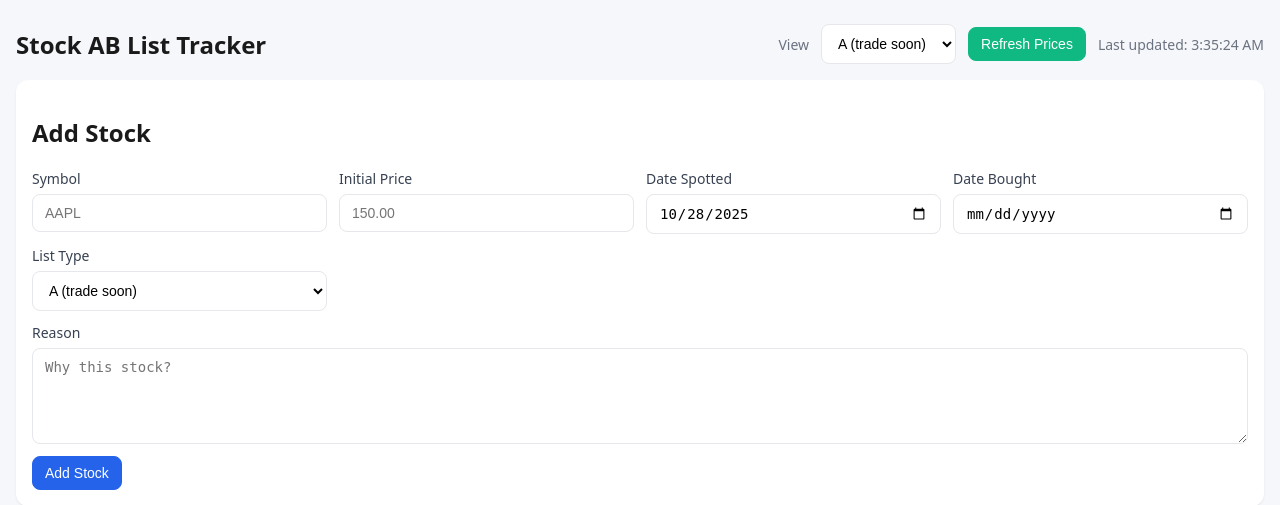
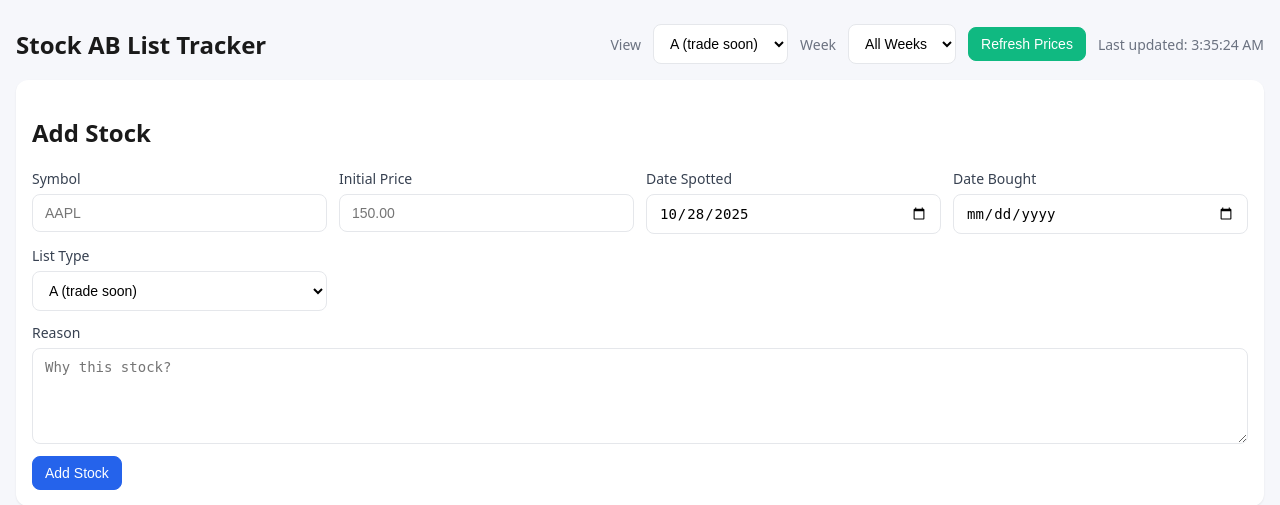
Before and after one commit to Guanghan-Li/ABList, a Flask app: page / in a window 1280 px wide. Shown: the top 505 px of the page. Run offline with Flask 3, Linux system fonts and the light colour scheme; data that the repository does not hold is empty.

Commit message:
updated refresh

```diff
--- a/app.py
+++ b/app.py
@@ -3,8 +3,8 @@ from __future__ import annotations
 import json
 import os
 import threading
-import time
 import uuid
+from datetime import datetime, timedelta, date
 from typing import Dict, List, Optional
 
 from flask import Flask, jsonify, render_template, request
@@ -30,23 +30,81 @@ def _ensure_file():
 
 def _read_stocks() -> List[Dict]:
     _ensure_file()
+    stocks: List[Dict] = []
     with _file_lock:
         try:
             with open(STOCKS_FILE, "r", encoding="utf-8") as f:
                 data = json.load(f)
                 if isinstance(data, list):
-                    return data
-                return []
+                    stocks = data
         except FileNotFoundError:
-            return []
+            stocks = []
         except json.JSONDecodeError:
-            return []
+            stocks = []
+
+    migrated = False
+    today = datetime.utcnow().date()
+    for stock in stocks:
+        if not isinstance(stock, dict):
+            continue
+        has_date_added = bool(stock.get("date_added"))
+        has_week_end = bool(stock.get("week_end"))
+        has_week_label = bool(stock.get("week_label"))
+        if has_date_added and has_week_end and has_week_label:
+            continue
+        source_date_str = stock.get("date_spotted") or None
+        base_date = _parse_date(source_date_str) if source_date_str else today
+        week_info = _calculate_week_info(base_date)
+        if not has_date_added:
+            stock["date_added"] = base_date.isoformat()
+        if not has_week_end:
+            stock["week_end"] = week_info["week_end"]
+        if not has_week_label:
+            stock["week_label"] = week_info["week_label"]
+        migrated = True
+
+    if migrated:
+        _write_stocks(stocks)
+
+    return stocks
 
 
 def _write_stocks(stocks: List[Dict]) -> None:
     with _file_lock:
         with open(STOCKS_FILE, "w", encoding="utf-8") as f:
             json.dump(stocks, f, indent=2)
+
+
+def _parse_date(date_str: Optional[str]) -> date:
+    if not date_str:
+        return datetime.utcnow().date()
+    try:
+        return datetime.strptime(date_str, "%Y-%m-%d").date()
+    except ValueError:
+        return datetime.utcnow().date()
+
+
+def _get_week_end(date_obj: date) -> date:
+    monday = date_obj - timedelta(days=date_obj.weekday())
+    return monday + timedelta(days=6)
+
+
+def _format_week_label(sunday_date: date) -> str:
+    return f"Week of {sunday_date.strftime('%m/%d/%y')}"
+
+
+def _calculate_week_info(date_str: Optional[object] = None) -> Dict[str, str]:
+    if isinstance(date_str, datetime):
+        base_date = date_str.date()
+    elif isinstance(date_str, date):
+        base_date = date_str
+    else:
+        base_date = _parse_date(date_str if isinstance(date_str, str) else None)
+    week_end_date = _get_week_end(base_date)
+    return {
+        "week_end": week_end_date.isoformat(),
+        "week_label": _format_week_label(week_end_date),
+    }
 
 
 @app.route("/")
@@ -57,6 +115,9 @@ def index():
 @app.route("/api/stocks", methods=["GET"])
 def get_stocks():
     stocks = _read_stocks()
+    week_filter = (request.args.get("week") or "").strip()
+    if week_filter:
+        stocks = [s for s in stocks if (s.get("week_end") or "").strip() == week_filter]
     grouped = {lt: [] for lt in VALID_LIST_TYPES}
     for s in stocks:
         lt = (s.get("list_type") or "").strip().upper()
@@ -64,6 +125,26 @@ def get_stocks():
             lt = "B"
         grouped[lt].append(s)
     return jsonify(grouped)
+
+
+@app.route("/api/weeks", methods=["GET"])
+def get_weeks():
+    stocks = _read_stocks()
+    weeks: Dict[str, str] = {}
+    for stock in stocks:
+        if not isinstance(stock, dict):
+            continue
+        week_end = (stock.get("week_end") or "").strip()
+        if not week_end:
+            continue
+        week_label = stock.get("week_label")
+        if not week_label:
+            week_label = _calculate_week_info(week_end)["week_label"]
+        if week_end not in weeks:
+            weeks[week_end] = week_label
+    week_list = [{"week_end": key, "week_label": value} for key, value in weeks.items()]
+    week_list.sort(key=lambda item: item["week_end"], reverse=True)
+    return jsonify(week_list)
 
 
 @app.route("/api/stocks", methods=["POST"])
@@ -86,6 +167,8 @@ def create_stock():
         return jsonify({"error": "initial_price must be a number"}), 400
 
     stocks = _read_stocks()
+    today = datetime.utcnow().date()
+    week_info = _calculate_week_info(today)
     stock = {
         "id": str(uuid.uuid4()),
         "symbol": symbol,
@@ -93,6 +176,9 @@ def create_stock():
         "reason": reason,
         "date_spotted": date_spotted,
         "date_bought": date_bought,
+        "date_added": today.isoformat(),
+        "week_end": week_info["week_end"],
+        "week_label": week_info["week_label"],
         "list_type": list_type,
     }
     stocks.append(stock)
@@ -142,6 +228,14 @@ def update_stock(stock_id: str):
             lt = "B"
         found["list_type"] = lt
 
+    reference_str = found.get("date_spotted") or found.get("date_added")
+    base_date = _parse_date(reference_str)
+    week_info = _calculate_week_info(base_date)
+    found["week_end"] = week_info["week_end"]
+    found["week_label"] = week_info["week_label"]
+    if not found.get("date_added"):
+        found["date_added"] = base_date.isoformat()
+
     _write_stocks(stocks)
     return jsonify(found)
 
--- a/static/js/app.js
+++ b/static/js/app.js
@@ -1,6 +1,7 @@
 (function () {
   const singleListContainer = document.getElementById('singleListContainer');
   const viewSelector = document.getElementById('viewSelector');
+  const weekSelector = document.getElementById('weekSelector');
   const listTitle = document.getElementById('listTitle');
   const addStockForm = document.getElementById('addStockForm');
   const formMessage = document.getElementById('formMessage');
@@ -154,7 +155,13 @@
   async function loadStocks() {
     singleListContainer.innerHTML = loader();
     try {
-      const res = await fetch('/api/stocks');
+      const selectedWeek = weekSelector?.value || '';
+      let url = '/api/stocks';
+      if (selectedWeek) {
+        const params = new URLSearchParams({ week: selectedWeek });
+        url = `${url}?${params.toString()}`;
+      }
+      const res = await fetch(url);
       if (!res.ok) throw new Error('Failed to load stocks');
       const data = await res.json();
       const selected = (viewSelector?.value || 'A').toUpperCase();
@@ -163,6 +170,36 @@
       singleListContainer.innerHTML = renderStockTable(list, selected);
     } catch (err) {
       singleListContainer.innerHTML = errorBox('Could not load list.');
+    }
+  }
+
+  async function loadWeeks() {
+    if (!weekSelector) return;
+    try {
+      const res = await fetch('/api/weeks');
+      if (!res.ok) throw new Error('Failed to load weeks');
+      const weeks = await res.json();
+      const previousValue = weekSelector.value;
+      while (weekSelector.options.length > 1) {
+        weekSelector.remove(1);
+      }
+      if (Array.isArray(weeks)) {
+        weeks.forEach((week) => {
+          if (!week || !week.week_end) return;
+          const option = document.createElement('option');
+          option.value = week.week_end;
+          option.textContent = week.week_label || `Week of ${week.week_end}`;
+          weekSelector.appendChild(option);
+        });
+      }
+      if (previousValue) {
+        const hasValue = Array.from(weekSelector.options).some((opt) => opt.value === previousValue);
+        weekSelector.value = hasValue ? previousValue : '';
+      } else {
+        weekSelector.value = '';
+      }
+    } catch (err) {
+      console.error(err);
     }
   }
 
@@ -278,7 +315,7 @@
         throw new Error(err.error || 'Failed to add stock');
       }
       await loadStocks();
-      await updatePrices();
+      await loadWeeks();
       addStockForm.reset();
       setTodayDate(document.getElementById('date_spotted'));
       if (dateBoughtInput) dateBoughtInput.value = '';
@@ -394,10 +431,15 @@
     await loadStocks();
     await updatePrices();
   });
+  weekSelector?.addEventListener('change', async () => {
+    await loadStocks();
+    await updatePrices();
+  });
 
   // Initial load
   (async function init() {
     await loadStocks();
+    await loadWeeks();
     await updatePrices();
     setInterval(updatePrices, 60000); // 60s auto-refresh
   })();
--- a/templates/index.html
+++ b/templates/index.html
@@ -17,6 +17,10 @@
           <option value="B">B (wait)</option>
           <option value="PA">Stored A</option>
           <option value="PB">Stored B</option>
+        </select>
+        <label for="weekSelector" class="muted">Week</label>
+        <select id="weekSelector" class="select">
+          <option value="" selected>All Weeks</option>
         </select>
         <button id="refreshBtn" class="btn btn-secondary">Refresh Prices</button>
         <span id="lastUpdated" class="muted">Last updated: —</span>
```
